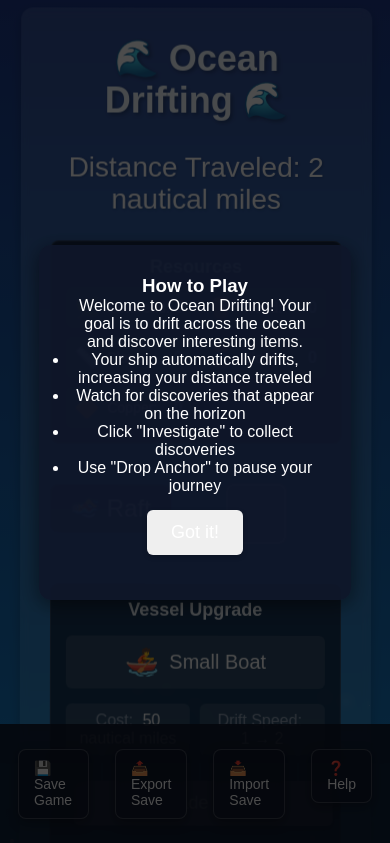
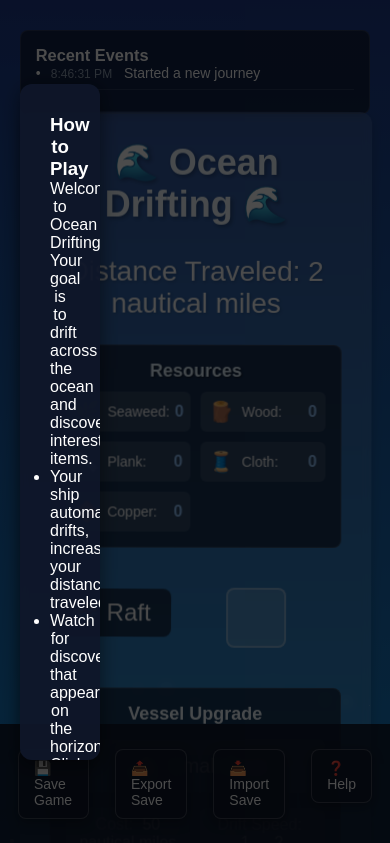
Before and after one commit to fatemancer/derive, a plain HTML site: page index.html in a window 390 px wide. Shown: the top 843 px of the page. Drawn offline with Linux system fonts and the light colour scheme.

Commit message:
moved events outside

```diff
--- a/index.html
+++ b/index.html
@@ -30,6 +30,14 @@
         </div>
         <div class="menu-item">
             <button id="help-btn" class="menu-action">❓ Help</button>
+        </div>
+    </div>
+
+    <!-- Right Side Panel -->
+    <div class="right-panel">
+        <div class="event-log" id="event-log">
+            <h3>Recent Events</h3>
+            <div id="events-container"></div>
         </div>
     </div>
 
@@ -138,10 +146,7 @@
 
                 <div class="status" id="status-message">Your ship is anchored. Set sail to begin your journey.</div>
 
-                <div class="event-log" id="event-log">
-                    <h3>Recent Events</h3>
-                    <div id="events-container"></div>
-                </div>
+                <!-- Event log moved to right panel -->
             </div>
         </div>
     </div>
--- a/styles.css
+++ b/styles.css
@@ -31,9 +31,22 @@ body {
     width: 180px;
 }
 
-/* Adjust body padding to make room for the side menu */
+/* Right Panel */
+.right-panel {
+    position: fixed;
+    right: 20px;
+    top: 20px;
+    display: flex;
+    flex-direction: column;
+    gap: 15px;
+    z-index: 100;
+    width: 250px;
+}
+
+/* Adjust body padding to make room for the side menu and right panel */
 body {
     padding-left: 220px;
+    padding-right: 290px;
 }
 
 .menu-item {
@@ -78,11 +91,17 @@ body {
     body {
         max-width: 95%;
         padding-left: 200px;
+        padding-right: 270px;
     }
 
     .side-menu {
         left: 10px;
         width: 160px;
+    }
+
+    .right-panel {
+        right: 10px;
+        width: 230px;
     }
 }
 
@@ -96,6 +115,7 @@ body {
 @media (max-width: 768px) {
     body {
         padding-left: 20px;
+        padding-right: 20px;
         padding-bottom: 70px;
     }
 
@@ -110,6 +130,12 @@ body {
         background-color: rgba(15, 23, 42, 0.9);
         padding: 10px;
         gap: 10px;
+    }
+
+    .right-panel {
+        position: static;
+        width: 100%;
+        margin-top: 20px;
     }
 
     .menu-item {
@@ -517,7 +543,8 @@ button:disabled {
     background: rgba(0, 0, 0, 0.7);
     display: none;
     align-items: center;
-    justify-content: center;
+    justify-content: flex-end;
+    padding-right: 290px;
     z-index: 1000;
 }
 
@@ -539,7 +566,7 @@ button:disabled {
 .notification {
     position: fixed;
     top: 20px;
-    left: 20px;
+    right: 20px;
     padding: 12px 20px;
     border-radius: 8px;
     background: rgba(15, 23, 42, 0.9);
@@ -549,6 +576,7 @@ button:disabled {
     opacity: 0;
     transition: all 0.3s ease;
     z-index: 1000;
+    width: 250px;
 }
 
 /* Resources Styling */
@@ -827,21 +855,23 @@ button:disabled {
 
 /* Upgrade Menu Styles */
 .upgrade-menu {
-    position: absolute;
+    position: fixed;
+    right: 20px;
+    top: 50%;
+    transform: translateY(-50%) translateY(10px);
     background-color: rgba(15, 23, 42, 0.95);
     border-radius: 12px;
     padding: 15px;
-    width: 300px;
+    width: 250px;
     box-shadow: 0 4px 20px rgba(0, 0, 0, 0.5);
     z-index: 1000;
-    transform: translateY(10px);
     opacity: 0;
     transition: all 0.3s ease;
     pointer-events: none;
 }
 
 .upgrade-menu.visible {
-    transform: translateY(0);
+    transform: translateY(-50%) translateY(0);
     opacity: 1;
     pointer-events: all;
 }
```
